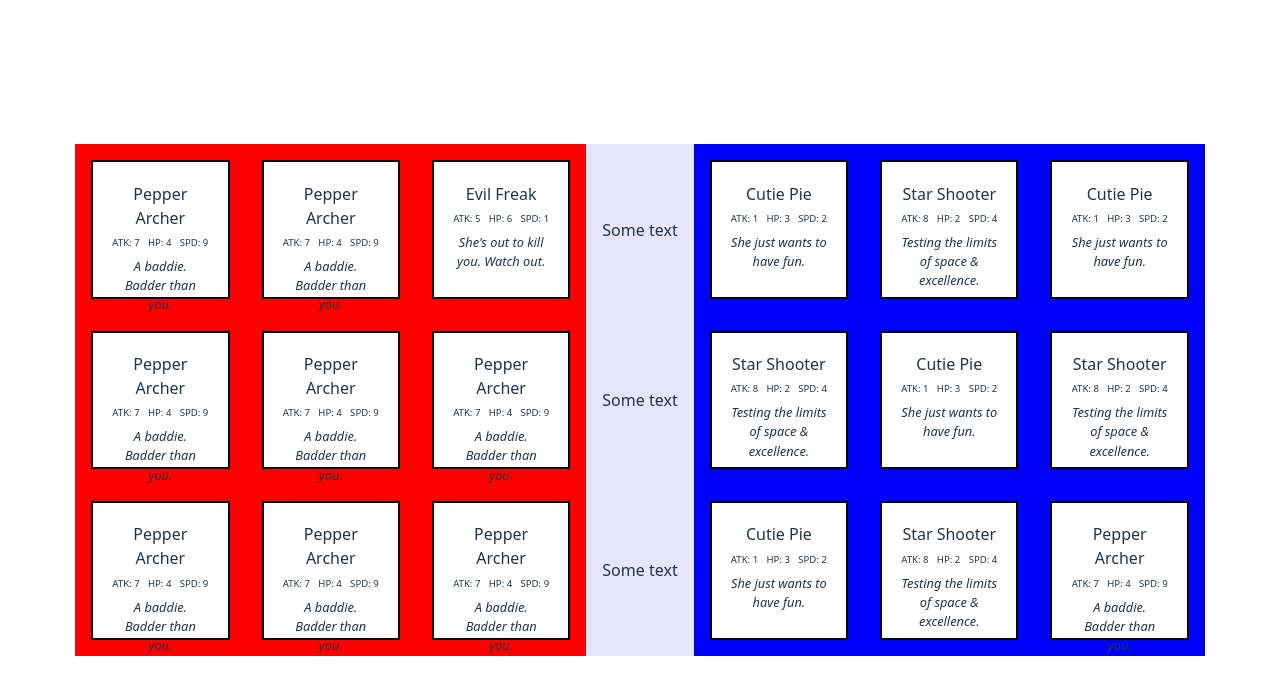
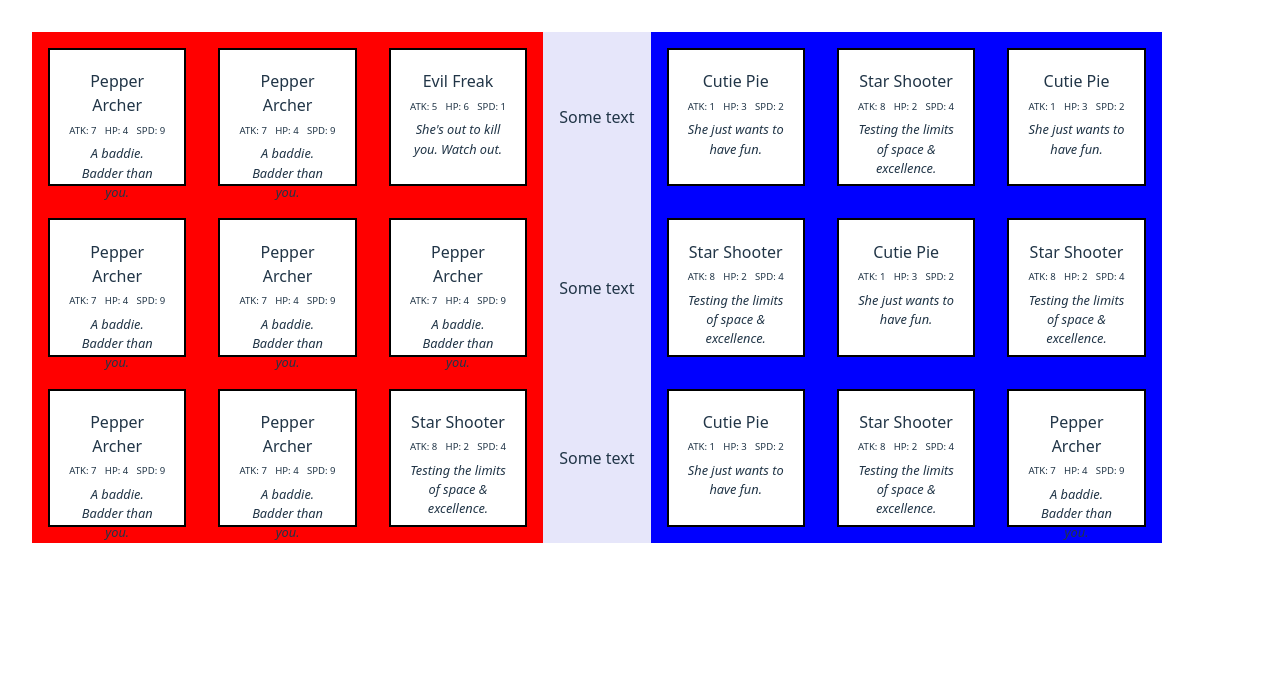
Before and after one commit to zules/archer-game, a React (Vite) app: page / in a window 1280 px wide. Shown: the top 694 px of the page. Built offline with nearby package versions, Linux system fonts and the light colour scheme.

Commit message:
refactor file structure and names

```diff
--- a/src/App.jsx
+++ b/src/App.jsx
@@ -3,17 +3,13 @@ import reactLogo from './assets/react.svg'
 import viteLogo from '/vite.svg'
 import './App.css'
 
-import Army from './Army.jsx'
-import Lane from './Lane.jsx'
+import TheGame from './TheGame.jsx'
 
 function App() {
-  const [count, setCount] = useState(0)
 
   return (
     <main className="playing-field">
-      <Army className="enemy army" />
-      <Lane />
-      <Army className="user army" />
+      <TheGame />
     </main>
   )
 }
--- a/src/Army.jsx
+++ /dev/null
@@ -1,18 +0,0 @@
-import Unit from './Unit.jsx';
-
-export default function Army(props) {
-
-    const unitsOnBoard = props.className === "enemy army"
-        //First we place enemies
-        ? ["04", "01", "01", "01", "01", "01", "01", "01", "01"]
-        //Then we place user units
-        : ["02", "03", "02", "03", "02", "03", "02", "03", "01"];
-
-    return (
-        <div className={props.className}>
-            {unitsOnBoard.map((id, index) => (
-                <Unit key={`${props.className}-${index}`} id={id} />
-            ))}
-        </div>
-    )
-}
--- /dev/null
+++ b/src/Battlefield.jsx
@@ -0,0 +1,13 @@
+import DisplayUnit from './DisplayUnit.jsx';
+
+export default function Battlefield(props) {
+    console.log("Battlefield units:", props.units);
+
+    return (
+        <div className={props.className}>
+            {props.units?.map((id, index) => (
+                <DisplayUnit key={`${props.className}-${index}`} id={id} />
+            ))}
+        </div>
+    )
+}
--- a/src/Unit.jsx
+++ b/src/DisplayUnit.jsx
@@ -1,6 +1,6 @@
 import { UNIQUES } from './uniques';
 
-export default function Unit(props) {
+export default function DisplayUnit(props) {
 
     const id = props.id;
 
--- /dev/null
+++ b/src/TheGame.jsx
@@ -0,0 +1,19 @@
+import Battlefield from './Battlefield.jsx'
+import Lane from './Lane.jsx'
+
+export default function TheGame () {
+
+        const enemyArmy = ["04", "01", "03", "01", "01", "01", "01", "01", "01"];
+        const userArmy = ["02", "03", "02", "03", "02", "03", "02", "03", "01"];
+
+        return (
+            <>
+                <main className="playing-field">
+                    <Battlefield className="enemy army" units={enemyArmy} />
+                    <Lane />
+                    <Battlefield className="user army" units={userArmy} />
+                </main>
+            </>
+        );
+
+}
--- a/src/index.css
+++ b/src/index.css
@@ -24,10 +24,6 @@ a:hover {
 
 body {
   margin: 0;
-  display: flex;
-  place-items: center;
-  min-width: 320px;
-  min-height: 100vh;
 }
 
 main.playing-field {
```
